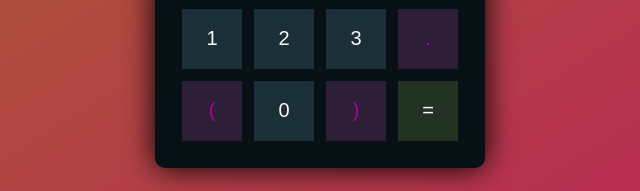
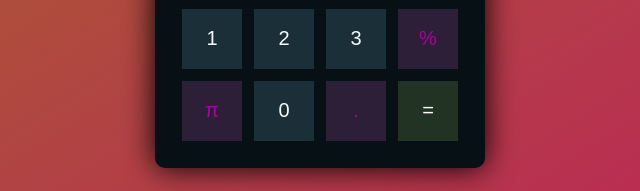
Before and after one commit to imrajesh2607/Calculator, a plain HTML site: page index.html in a window 1280 px wide. Shown: the part 452-643 px from the top of the page, 320-960 px from the left. Drawn offline with Linux system fonts and the light colour scheme.

Commit message:
Functions Added

```diff
--- a/index.html
+++ b/index.html
@@ -37,12 +37,12 @@
                         <td><button class="btn-number" id="1">1</button></td>
                         <td><button class="btn-number" id="2">2</button></td>
                         <td><button class="btn-number" id="3">3</button></td>
-                        <td><button class="btn-operator" id=".">.</button></td>
+                        <td><button class="btn-operator" id="%">%</button></td>
                     </tr>
                     <tr>
-                        <td><button class="btn-operator" id="(">(</button></td>
+                        <td><button class="btn-operator" id="3.141592">π</button></td>
                         <td><button class="btn-number" id="0">0</button></td>
-                        <td><button class="btn-operator" id=")">)</button></td>
+                        <td><button class="btn-operator" id=".">.</button></td>
                         <td><button class="btn-equal" id="equal">=</button></td>
                     </tr>
                 </table>
```
